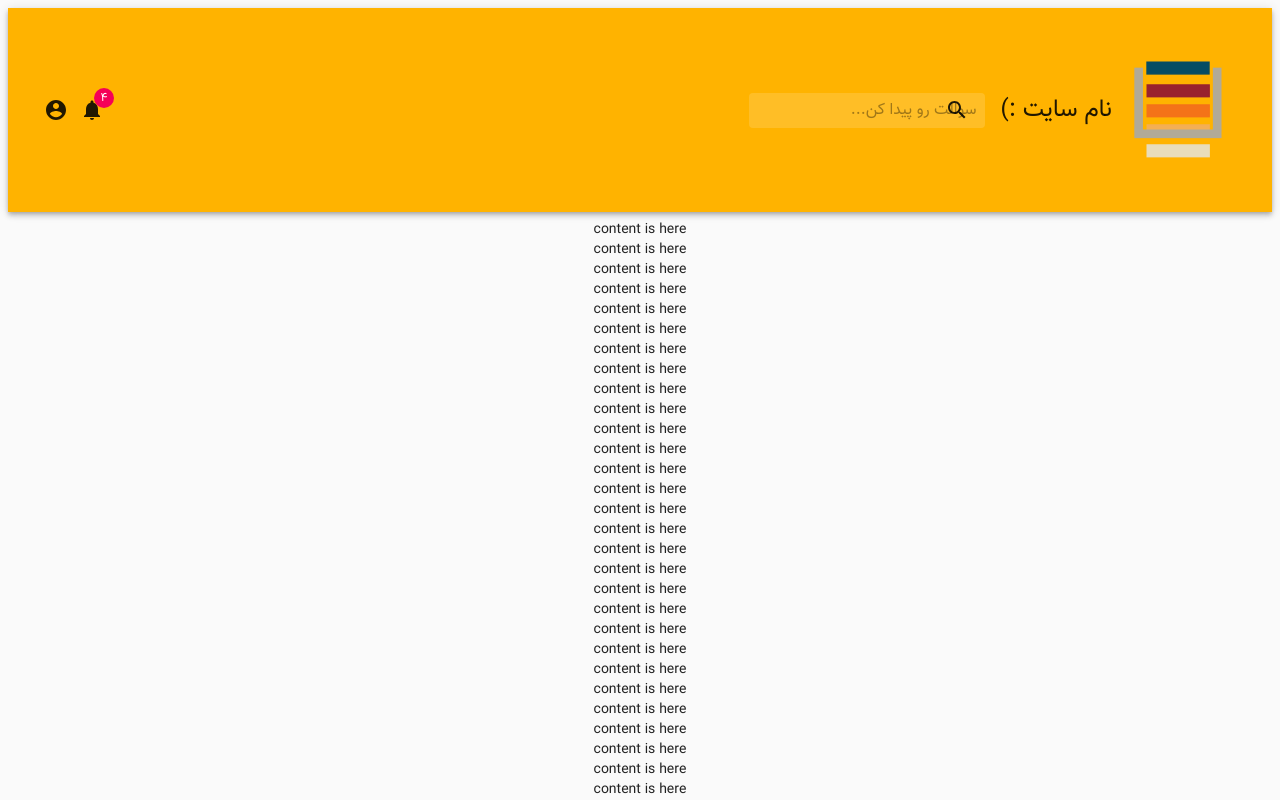
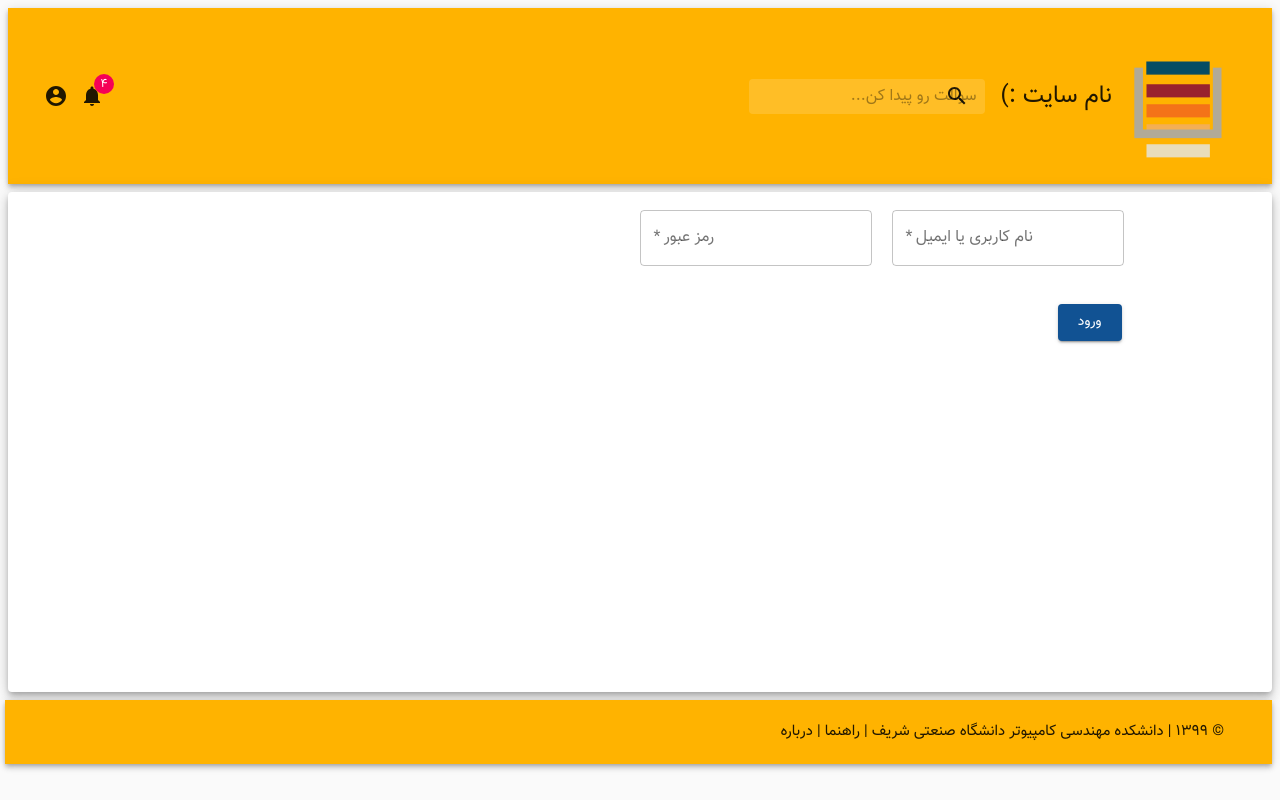
Before and after one commit to madeinlobby/CE-StackExchange, a React (Create React App) app in the folder Front-end/ce-stack-exchange/: page / in a window 1280 px wide. Shown: the top 800 px of the page. Built offline with nearby package versions, Linux system fonts and the light colour scheme; what jss-rtl would draw is missing.

Commit message:
Login page component

```diff
--- a/Front-end/ce-stack-exchange/src/App.js
+++ b/Front-end/ce-stack-exchange/src/App.js
@@ -5,6 +5,8 @@ import { makeStyles } from '@material-ui/core/styles';
 import Footer from "./components/general/website_footer"
 import PrimarySearchAppBar from "./components/general/website_header"
 import { Paper, Box } from '@material-ui/core';
+import SignUpWindow from "./components/login_and_signup/signup-window"
+import LoginWindow from './components/login_and_signup/login-window';
 
 const useStyles = makeStyles((theme) => ({
   root: {
@@ -21,47 +23,16 @@ function App() {
       <PrimarySearchAppBar />
       {/* all content in this div */}
       <div>
-        {/* <Paper> */}
-        <Box minHeight={window.innerHeight - 300}>
-          {/* //TODO you should change this minHeight responsively */}
-          <center>
-            content is here<br />
-            content is here<br />
-            content is here<br />
-            content is here<br />
-            content is here<br />
-            content is here<br />
-            content is here<br />
-            content is here<br />
-            content is here<br />
-            content is here<br />
-            content is here<br />
-            content is here<br />
-            content is here<br />
-            content is here<br />
-            content is here<br />
-            content is here<br />
-            content is here<br />
-            content is here<br />
-            content is here<br />
-            content is here<br />
-            content is here<br />
-            content is here<br />
-            content is here<br />
-            content is here<br />
-            content is here<br />
-            content is here<br />
-            content is here<br />
-            content is here<br />
-            content is here<br />
-            content is here<br />
-            content is here<br />
-            content is here<br />
-            content is here<br />
-            content is here<br />
-          </center>
-        </Box>
-        {/* </Paper> */}
+        <Paper elevation={6}>
+          <Box minHeight={window.innerHeight - 300}>
+            {/* //TODO you should change this minHeight responsively */}
+            <br />
+            <center>
+              <LoginWindow />
+            </center>
+            <br />
+          </Box>
+        </Paper>
       </div>
       <Footer />
     </div>
--- a/Front-end/ce-stack-exchange/src/components/general/website_header.js
+++ b/Front-end/ce-stack-exchange/src/components/general/website_header.js
@@ -175,7 +175,7 @@ export default function PrimarySearchAppBar() {
                         <MenuIcon />
                     </IconButton> */}
                     <IconButton>
-                        <svg width="112" height="180" xmlns="http://www.w3.org/2000/svg" onClick={goSomewhere}>
+                        <svg width="112" height="152" xmlns="http://www.w3.org/2000/svg" onClick={goSomewhere}>
                             <g>
                                 <title>:)</title>
                                 <rect x="-1" y="-1" id="canvas_background" fill="transparent" />
--- /dev/null
+++ b/Front-end/ce-stack-exchange/src/components/login_and_signup/login-window.js
@@ -0,0 +1,178 @@
+import React from 'react'
+import { Container, ThemeProvider, Collapse, CircularProgress } from '@material-ui/core';
+import Button from '@material-ui/core/Button';
+import TextField from '@material-ui/core/TextField';
+import { makeStyles } from "@material-ui/core/styles";
+import { createMuiTheme } from "@material-ui/core/styles";
+import Vazir from '../../Vazir.woff'
+import { Grid } from "@material-ui/core"
+import { Alert } from "@material-ui/lab"
+
+
+const useStyles = makeStyles((theme) => ({
+    root: {
+        "& .MuiTextField-root": {
+            margin: theme.spacing(1),
+            width: "25ch",
+        }
+    }
+}));
+
+const vazir = {
+    fontFamily: 'Vazir',
+    fontStyle: 'normal',
+    fontDisplay: 'swap',
+    fontWeight: 400,
+    src: `
+      url(${Vazir}) format('woff')
+    `,
+};
+
+const theme = createMuiTheme({
+    direction: "ltr",
+    typography: {
+        fontFamily: 'Vazir'
+    },
+    overrides: {
+        MuiCssBaseline: {
+            '@global': {
+                '@font-face': [vazir],
+            },
+        },
+    },
+    palette: {
+        primary: {
+            main: "#ffb300",
+        },
+        secondary: {
+            main: "#115293"
+        }
+    },
+});
+
+class LoginWindow extends React.Component {
+    constructor(props) {
+        super(props)
+        this.state = {
+            classes: useStyles,
+            username: "",
+            password: "",
+            usernameBorder: "outlined-required",
+            isUsernameError: false,
+            usernameHelper: "",
+            passwordBorder: "outlined-password-input",
+            isPasswordError: false,
+            passwordHelper: "",
+            successAlertOpen: false,
+        }
+    }
+
+    handleUsernameChange = (event) => {
+        this.setState({
+            username: event.target.value
+        })
+    }
+    handlePasswordChange = (event) => {
+        this.setState({
+            password: event.target.value
+        })
+    }
+    submitRegister = () => {
+        let someError = false
+        if (this.usernameIsInvalid()) {
+            this.setState({ usernameBorder: "outlined-error-helper-text", isUsernameError: true, usernameHelper: "کاربری با این مشخصات وجود ندارد!" })
+            someError = true
+        } else {
+            this.setState({ usernameBorder: "outlined-required", isUsernameError: false, usernameHelper: "" })
+            if (this.passwordIsWrong()) {
+                this.setState({ passwordBorder: "outlined-password-error-helper-text", isPasswordError: true, passwordHelper: "رمز عبور صحیح نیست!" })
+                someError = true
+            } else {
+                this.setState({ passwordBorder: "outlined-password-input", isPasswordError: false, passwordHelper: "" })
+            }
+        }
+        if (someError === false) {
+            this.setState({
+                successAlertOpen: true
+                //TODO:
+                //send login request
+            })
+        } else {
+            this.setState({
+                successAlertOpen: false
+            })
+        }
+    }
+
+    usernameIsInvalid = () => {
+        return false
+        //TODO:
+        //check if it is username or email
+        //then check if there is something or not
+    }
+
+    passwordIsWrong = () => {
+        return false
+        //TODO:
+        //check if the password correct for the username or email
+    }
+
+    render() {
+        return (
+            <ThemeProvider theme={theme}>
+                <div style={{ width: "80%" }}>
+                    <Container>
+                        <Collapse in={this.state.successAlertOpen}>
+                            <Alert style={{ margin: 20 }} severity="success">
+                                <CircularProgress color="inherit" size={20} style={{ marginLeft: 10 }} />
+                                با موفقیت وارد شدید!
+                            </Alert>
+                        </Collapse>
+                        <form className={this.state.classes.root} noValidate autoComplete="off">
+                            <div>
+                                <Grid container spacing={5}>
+                                    <Grid container item xs={12} spacing={3}>
+                                        <TextField
+                                            autoComplete
+                                            color="secondary"
+                                            style={{ margin: 10 }}
+                                            onChange={this.handleUsernameChange}
+                                            required
+                                            error={this.state.isUsernameError}
+                                            id={this.state.usernameBorder}
+                                            helperText={this.state.usernameHelper}
+                                            className="username"
+                                            label="نام کاربری یا ایمیل"
+                                            variant="outlined"
+                                        />
+                                        <TextField
+                                            autoComplete
+                                            color="secondary"
+                                            style={{ margin: 10 }}
+                                            onChange={this.handlePasswordChange}
+                                            required
+                                            id={this.state.passwordBorder}
+                                            error={this.state.isPasswordError}
+                                            className="password"
+                                            label="رمز عبور"
+                                            type="password"
+                                            helperText={this.state.passwordHelper}
+                                            variant="outlined"
+                                        />
+                                    </Grid>
+                                    <Grid container item xs={12} spacing={0}>
+                                        <Button variant="contained" color="secondary" onClick={this.submitRegister}>
+                                            ورود
+                                        </Button>
+                                    </Grid>
+                                </Grid>
+                            </div>
+                        </form>
+                    </Container>
+                </div>
+            </ThemeProvider>
+        );
+    }
+}
+
+export default LoginWindow
--- a/Front-end/ce-stack-exchange/src/components/login_and_signup/signup-window.js
+++ b/Front-end/ce-stack-exchange/src/components/login_and_signup/signup-window.js
@@ -1,5 +1,5 @@
 import React from 'react'
-import { Paper, Container, ThemeProvider } from '@material-ui/core';
+import { Paper, Container, ThemeProvider, Collapse, CircularProgress } from '@material-ui/core';
 import Button from '@material-ui/core/Button';
 import TextField from '@material-ui/core/TextField';
 import { makeStyles } from "@material-ui/core/styles";
@@ -79,6 +79,7 @@ class SignUpWindow extends React.Component {
             confirmPasswordBorder: "outlined-password-input",
             isConfirmPasswordError: false,
             confirmPasswordHelper: "",
+            successAlertOpen: false,
         }
     }
 
@@ -127,6 +128,10 @@ class SignUpWindow extends React.Component {
         if (this.state.username.length < 4) {
             this.setState({ usernameBorder: "outlined-error-helper-text", isUsernameError: true, usernameHelper: "طول نام کاربری باید حداقل ۴ کاراکتر باشد" })
             someError = true
+        }
+        else if (this.state.username.match(/^([A-Z]|[a-z]|[0-9])+$/g) == null) {
+            this.setState({ usernameBorder: "outlined-error-helper-text", isUsernameError: true, usernameHelper: "تنها از حروف و اعداد انگلیسی استفاده کنید" })
+            someError = true
         } else if (this.usernameIsUnique()) {
             this.setState({ usernameBorder: "outlined-required", isUsernameError: false, usernameHelper: "" })
         } else {
@@ -171,7 +176,13 @@ class SignUpWindow extends React.Component {
             someError = true
         }
         if (someError === false) {
-            alert("success")
+            this.setState({
+                successAlertOpen: true
+            })
+        } else {
+            this.setState({
+                successAlertOpen: false
+            })
         }
     }
 
@@ -188,12 +199,18 @@ class SignUpWindow extends React.Component {
             <ThemeProvider theme={theme}>
                 <div style={{ width: "80%" }}>
                     <Container>
-                        <Alert style={{ margin: 20 }} severity="success">ثبت نام با موفقیت انجام شد!</Alert>
+                        <Collapse in={this.state.successAlertOpen}>
+                            <Alert style={{ margin: 20 }} severity="success">
+                                <CircularProgress color="inherit" size={20} style={{ marginLeft: 10 }} />
+                                ثبت نام با موفقیت انجام شد!
+                            </Alert>
+                        </Collapse>
                         <form className={this.state.classes.root} noValidate autoComplete="off">
                             <div>
                                 <Grid container spacing={5}>
                                     <Grid container item xs={12} spacing={3}>
                                         <TextField
+                                            autoComplete
                                             color="secondary"
                                             style={{ margin: 10 }}
                                             onChange={this.handleUsernameChange}
@@ -206,6 +223,7 @@ class SignUpWindow extends React.Component {
                                             variant="outlined"
                                         />
                                         <TextField
+                                            autoComplete
                                             color="secondary"
                                             style={{ margin: 10 }}
                                             onChange={this.handleEmailChange}
@@ -220,6 +238,7 @@ class SignUpWindow extends React.Component {
                                     </Grid>
                                     <Grid container item xs={12} spacing={3}>
                                         <TextField
+                                            autoComplete
                                             color="secondary"
                                             style={{ margin: 10 }}
                                             onChange={this.handleFirstnameChange}
@@ -232,6 +251,7 @@ class SignUpWindow extends React.Component {
                                             variant="outlined"
                                         />
                                         <TextField
+                                            autoComplete
                                             color="secondary"
                                             style={{ margin: 10 }}
                                             onChange={this.handleLastnameChange}
@@ -246,6 +266,7 @@ class SignUpWindow extends React.Component {
                                     </Grid>
                                     <Grid container item xs={12} spacing={3}>
                                         <TextField
+                                            autoComplete
                                             color="secondary"
                                             style={{ margin: 10 }}
                                             onChange={this.handlePasswordChange}
@@ -260,6 +281,7 @@ class SignUpWindow extends React.Component {
                                         />
 
                                         <TextField
+                                            autoComplete
                                             color="secondary"
                                             style={{ margin: 10 }}
                                             onChange={this.handleConfirmPasswordChange}
```
